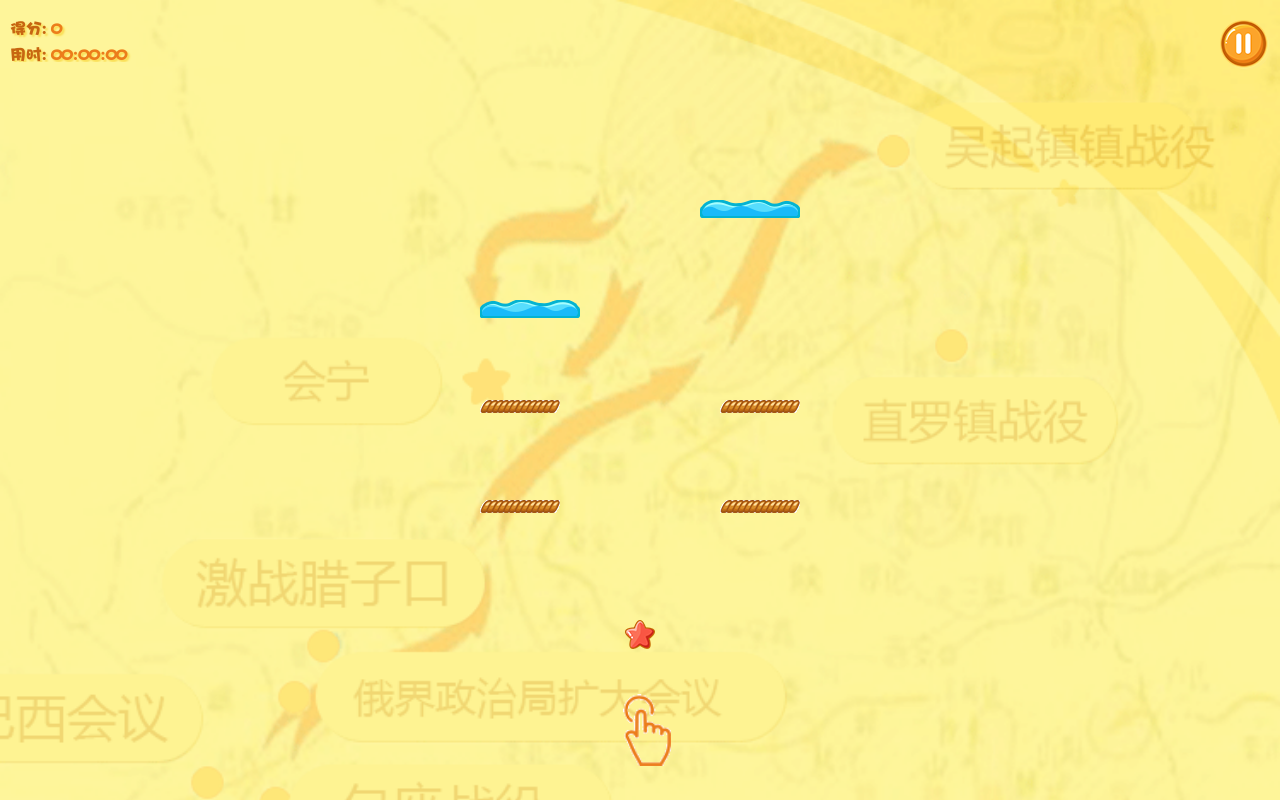
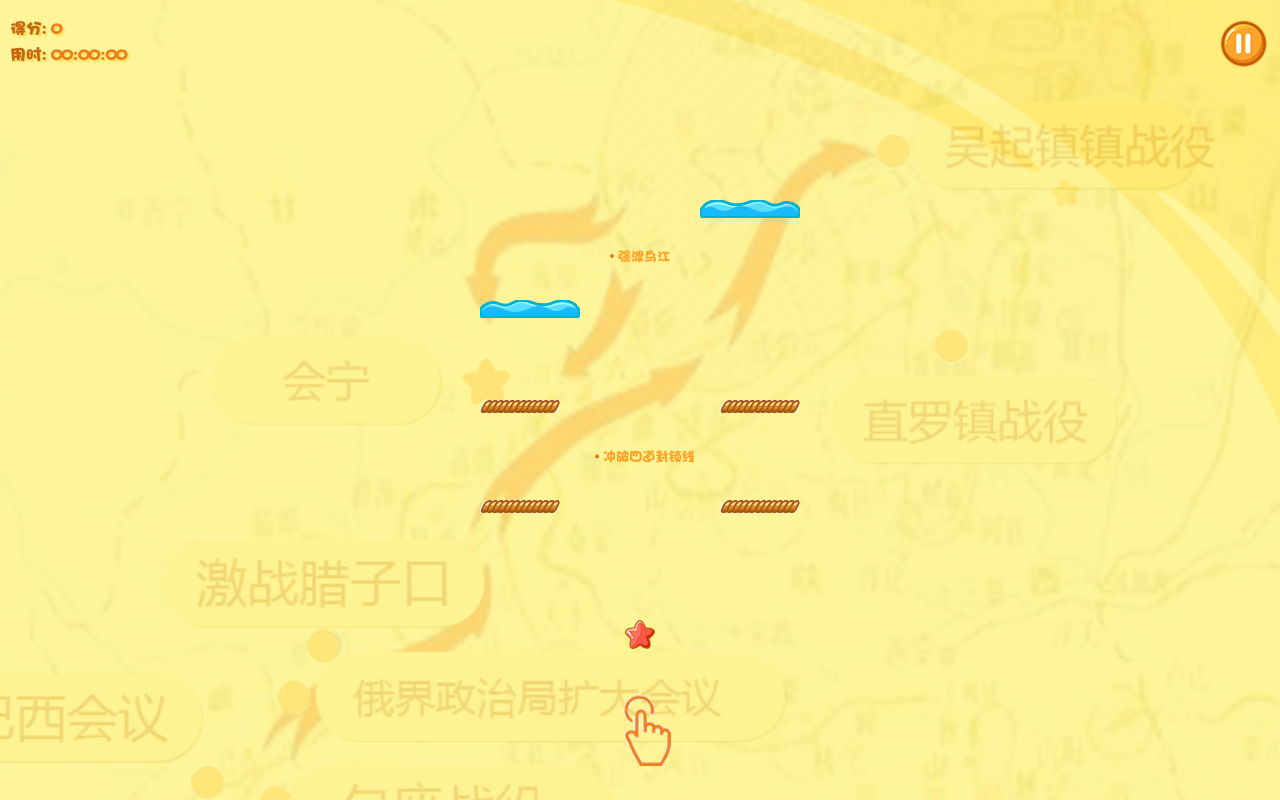
Before and after one commit to RedrockTeam/breakOut, a website: page src/html/game.html in a window 1280 px wide. Drawn offline with Linux system fonts and the light colour scheme.

Commit message:
:smirk:Finish all barrier painting, let's to go test distance and collision

```diff
--- a/src/js/game.js
+++ b/src/js/game.js
@@ -1,4 +1,3 @@
-
 $(window).on('scroll.elasticity',function (e){e.preventDefault();}).on('touchmove.elasticity',function(e){e.preventDefault();});
 /* 禁掉 webview 的拖动 */
 
@@ -82,7 +81,7 @@ $(document).ready(() => {
         touchTimer: null,
         currentLevel: 0,
         rolled: 0,
-        renderBarrier: [0, 3],
+        renderBarrier: [0, 8],
         judgeRender () {
             //if (this.rolled >= 120 && this.rolled < 410) {
             //    this.renderBarrier = [1, 2];
@@ -142,56 +141,62 @@ $(document).ready(() => {
             'barrier_one_br.move()',
             'barrier_one_tr.move()',
             'barrier_one_tl.move()',
-            'star.collision(barrier_one_bl.testPoint, barrier_one_bl.isClose, 10)',
-            'star.collision(barrier_one_tl.testPoint, barrier_one_tl.isClose, 10)'
+            'sign_one.paint()'
+            //'star.collision(barrier_one_bl.testPoint, barrier_one_bl.isClose, 10)',
+            //'star.collision(barrier_one_tl.testPoint, barrier_one_tl.isClose, 10)'
         ],
 
         [
             'barrier_two_b.move()',
             'barrier_two_t.move()',
-            'star.collision(barrier_two_b.testPoint, barrier_two_b.isClose, 20)',
-            'star.collision(barrier_two_t.testPoint, barrier_two_t.isClose, 20)'
+            'sign_two.paint()'
+            //'star.collision(barrier_two_b.testPoint, barrier_two_b.isClose, 20)',
+            //'star.collision(barrier_two_t.testPoint, barrier_two_t.isClose, 20)'
         ],
 
         [
             'barrier_three.rotate()',
-            'star.collision(barrier_three.testPoint.down.y, barrier_three.testPoint.down.status, 24)',
-            'star.collision(barrier_three.testPoint.up.y, barrier_three.testPoint.up.status, 24)'
-        ],
-
-        [
-            'barrier_three.rotate()',
-            'star.collision(barrier_three.testPoint.down.y, barrier_three.testPoint.down.status, 22)',
-            'star.collision(barrier_three.testPoint.up.y, barrier_three.testPoint.up.status, 22)',
-            'barrier_three_sign.paint()'
+            'sign_three.paint()'
+            //'star.collision(barrier_three.testPoint.down.y, barrier_three.testPoint.down.status, 24)',
+            //'star.collision(barrier_three.testPoint.up.y, barrier_three.testPoint.up.status, 24)'
         ],
 
         [
             'barrier_four.rotate()',
-            'star.collision(barrier_four.testPoint.down.y, barrier_four.testPoint.down.status, 22)',
-            'star.collision(barrier_four.testPoint.up.y, barrier_four.testPoint.up.status, 22)',
-            'barrier_four_sign.paint()'
+            'sign_four.paint()'
+            //'star.collision(barrier_three.testPoint.down.y, barrier_three.testPoint.down.status, 24)',
+            //'star.collision(barrier_three.testPoint.up.y, barrier_three.testPoint.up.status, 24)'
         ],
 
         [
             'barrier_five.rotate()',
-            'star.collision(barrier_five.testPoint.up.y, barrier_five.testPoint.up.status, 20)',
-            'star.collision(barrier_five.testPoint.down.y, barrier_five.testPoint.down.status, 20)',
-            'barrier_five_sign.paint()'
+            'sign_five.paint()'
+            //'star.collision(barrier_five.testPoint.down.y, barrier_five.testPoint.down.status, 24)',
+            //'star.collision(barrier_five.testPoint.up.y, barrier_five.testPoint.up.status, 24)'
         ],
 
         [
-            'barrier_six_b.move()',
-            'barrier_six_t.move()',
-            'star.collision(barrier_six_b.testPoint, barrier_six_b.isClose, 18)',
-            'star.collision(barrier_six_t.testPoint, barrier_six_t.isClose, 18)',
-            'barrier_six_sign.paint()'
+            'barrier_six.rotate()',
+            'sign_six.paint()'
+            //'star.collision(barrier_six.testPoint.down.y, barrier_six.testPoint.down.status, 24)',
+            //'star.collision(barrier_six.testPoint.up.y, barrier_six.testPoint.up.status, 24)'
         ],
 
         [
-            'barrier_seven_b.move()',
-            'barrier_seven_t.move()'
+            'barrier_seven_mountain.move()',
+            'barrier_seven_grass.move()',
+            'sign_seven.paint()'
+            //'star.collision(barrier_seven_mountain, barrier_seven_mountain.isClose, 18)',
+            //'star.collision(barrier_seven_grass.testPoint, barrier_seven_grass.isClose, 18)'
+        ],
+
+        [
+            'barrier_eight.rotate()',
+            'sign_eight.paint()'
+            //'star.collision(barrier_eight.testPoint.down.y, barrier_eight.testPoint.down.status, 24)',
+            //'star.collision(barrier_eight.testPoint.up.y, barrier_eight.testPoint.up.status, 24)'
         ]
+
 
     ];
     /*
@@ -566,70 +571,12 @@ $(document).ready(() => {
             this.context.clearRect(0, this.top - 40, window.innerWidth, window.innerHeight);
         }
         /* blinkErase 在游戏开始前的闪烁 */
-
     }
     /*
      *   class Sign
      *   标志的构造函数
      *   沿路的路标 下面的小手啥的
      * */
-
-    //const imgStar = document.querySelector("#img-star");
-    //const imgRope = document.querySelector("#img-rope");
-    //const imgTouch = document.querySelector("#img-touch");
-    //const imgT1 = document.querySelector("#img-title-1");
-    //const imgC1 = document.querySelector("#img-circle-1");
-    //const imgT2 = document.querySelector("#img-title-2");
-    //const imgC2 = document.querySelector("#img-circle-2");
-    //const imgT3 = document.querySelector("#img-title-3");
-    //const imgC3 = document.querySelector("#img-circle-3");
-    //const imgT4 = document.querySelector("#img-title-4");
-    //const imgC4 = document.querySelector("#img-circle-4");
-    //const imgT5 = document.querySelector("#img-title-5");
-    //const imgGrass = document.querySelector("#img-grass");
-    //const imgMountain = document.querySelector("#img-mountain");
-    //const imgT6 = document.querySelector("#img-title-6");
-    //const imgWater1 = document.querySelector("#img-water-1");
-    //const imgWater2 = document.querySelector("#img-water-2");
-
-    //
-    //const stage = new Stage();
-    //const touch = new Sign(167, winHeight - 70, 40, 60, imgTouch);
-    //const star = new Star(winHeight - 180, 145, 30, 30, imgStar);
-    //
-    //const barrier_one_bl = new Block(0, winHeight - 300, 80, 13, imgRope, true, 40, 120, [[110, 120]]);
-    //const barrier_one_br = new Block(240, winHeight - 300, 80, 13, imgRope, false, 200, 280, [[200, 215]]);
-    //const barrier_one_sign = new Sign(110, winHeight - 350, 100, 13, imgT1);
-    //const barrier_one_tl = new Block(0, winHeight - 400, 80, 13, imgRope, true, 40, 120, [[110, 120]]);
-    //const barrier_one_tr = new Block(240, winHeight - 400, 80, 13, imgRope, false, 200, 280, [[200, 215]]);
-    ///* 第一关的五个东西 */
-    //
-    //const barrier_two = new Circle(60, winHeight - 750, 200, 200, imgC1, 0, 0.02, [[0.7, 2.4]], [[3.9, 5.5]]);
-    //const barrier_two_sign = new Sign(125, winHeight - 660, 80, 13, imgT2);
-    ///* 第二关 一个圆 */
-    //
-    //
-    //const barrier_three = new Circle(60, winHeight - 1100, 200, 200, imgC2, 0, 0.01, [[0.5, 1], [2.1, 2.6], [3.6, 4.2], [5.1, 5.7]], [[0.5, 1], [2.1, 2.6], [3.6, 4.2], [5.1, 5.7]]);
-    //const barrier_three_sign = new Sign(130, winHeight - 1000, 80, 13, imgT3);
-    ///* 第三关 一个圆 */
-    //
-    //const barrier_four = new Circle(60, winHeight - 1500, 200, 200, imgC3, 0, 0.02, [[0.5, 1.6], [2.6, 3.7], [4.7, 5.7]], [[0, 0.5], [1.6, 2.6], [3.7, 4.7], [5.75, 7]]);
-    //const barrier_four_sign = new Sign(125, winHeight - 1400, 80, 13, imgT4);
-    ///* 第四关 一个圆 */
-    //
-    //const barrier_five = new Circle(60, winHeight - 2000, 215, 300, imgC4, 0, 0.04, [[1.1, 3.1], [4.2, 6.2]], [[1.1, 3.1], [4.2, 6.2]]);
-    //const barrier_five_sign = new Sign(80, winHeight - 1850, 130, 13, imgT5);
-    ///* 第五关 一个圆 */
-    //
-    //const barrier_six_b = new Block(0, winHeight - 2100, 100, 21, imgGrass, true, 50, 270, [[110, 210]]);
-    //const barrier_six_t = new Block(220, winHeight - 2250, 100, 26, imgMountain, true, 50, 270, [[110, 210]]);
-    //const barrier_six_sign = new Sign(110, winHeight - 2170, 130, 13, imgT6);
-    ///* 第六关 雪山和草地 */
-    //
-    //const barrier_seven_b = new Block(0, winHeight - 2400, 100, 21, imgWater1, true, 50, 270, [[110, 210]]);
-    //const barrier_seven_t = new Block(220, winHeight - 2500, 100, 21, imgWater2, true, 50, 270, [[110, 210]]);
-    ////const barrier_seven_sign = new Sign(110, winHeight - 2430, 130, 13, imgT6);
-    ///* 第七关 强渡乌江 */
 
     const winHeight = window.innerHeight;
     const stage = new Stage();
@@ -648,6 +595,13 @@ $(document).ready(() => {
         img: document.querySelector("#img-star")
 
     });
+    /*
+    *   @params:
+    *       winHeight: 屏幕可见区域的高度
+    *       stage: 游戏运行的舞台
+    *       touch: 闪动触摸提醒
+    *       star: 星星
+    * */
     const barrier_one_bl = new Block({
         left: 0,
         top: winHeight - 300,
@@ -696,6 +650,22 @@ $(document).ready(() => {
         maxRight: 280,
         zone: [[200, 215]]
     });
+    const sign_one = new Sign({
+        left: 115,
+        top: winHeight - 350,
+        width: 80,
+        height: 13,
+        img: document.querySelector("#img-title-1")
+    });
+    /*
+    *   第一关: 冲破四道封锁线
+    *   @params
+    *       barrier_one_bl: 四个小块左下方一块 (bottom left)
+    *       barrier_one_br: 四个小块右下方一块 (bottom right)
+    *       barrier_one_tl: 四个小块左上方一块 (top left)
+    *       barrier_one_tr: 四个小方块右上方一块 (top right)
+    *       sign_one: 关卡标志
+    * */
     const barrier_two_b = new Block({
         left: 0,
         top: winHeight - 500,
@@ -720,6 +690,20 @@ $(document).ready(() => {
         maxRight: 270,
         zone: [[110, 210]]
     });
+    const sign_two = new Sign({
+        left: 130,
+        top: winHeight - 550,
+        width: 80,
+        height: 13,
+        img: document.querySelector("#img-title-2")
+    });
+    /*
+    *   第二关: 强渡乌江
+    *   @params:
+    *       barrier_two_b: 下面一块 (bottom)
+    *       barrier_two_t: 上面一块 (top)
+    *       sign_two: 关卡标志
+    * */
     const barrier_three = new Circle({
         x: 60,
         y: winHeight - 900,
@@ -731,35 +715,152 @@ $(document).ready(() => {
         zoneUp: [[0.7, 2.4]],
         zoneDown: [[3.9, 5.5]]
     });
-
-//const barrier_two = new Circle(60, winHeight - 750, 200, 200, imgC1, 0, 0.02, [[0.7, 2.4]], [[3.9, 5.5]]);
-//    constructor (obj) {
-//        this.context = pub.context;
-//
-//        this.start = {
-//            x: obj.x,
-//            y: obj.y
-//        };
-//
-//        this.width = obj.width;
-//        this.height = obj.height;
-//        this.img = obj.img;
-//        this.rotateDeg = obj.rotateDegree;
-//        this.initDegree = obj.rotateDegree;
-//        this.testPoint = {
-//            up: {
-//                y: this.start.y + 10,
-//                zone: obj.zoneUp,
-//                status: true
-//            },
-//            down: {
-//                y: this.start.y - 10 + this.height,
-//                zone: obj.zoneDown,
-//                status: true
-//            }
-//        };
-//        this.rotateSpeed = obj.rotateSpeed;
-//    }
+    const sign_three = new Sign({
+        left: 130,
+        top: winHeight - 800,
+        width: 80,
+        height: 13,
+        img: document.querySelector("#img-title-3")
+    });
+    /*
+    *   第三关: 遵义会议
+    *   @params
+    *       barrier_three: 圆环 (中间一个缺口的)
+    *       sign_three: 关卡标志
+    * */
+    const barrier_four = new Circle({
+        x: 60,
+        y: winHeight - 1200,
+        width: 200,
+        height: 200,
+        img: document.querySelector("#img-circle-4"),
+        rotateDegree: 0,
+        rotateSpeed: 0.02,
+        zoneUp: [[0.5, 1], [2.1, 2.6], [3.6, 4.2], [5.1, 5.7]],
+        zoneDown: [[0.5, 1], [2.1, 2.6], [3.6, 4.2], [5.1, 5.7]]
+    });
+    const sign_four = new Sign({
+        left: 130,
+        top: winHeight - 1100,
+        width: 80,
+        height: 13,
+        img: document.querySelector("#img-title-4")
+    });
+    /*
+     *   第四关: 四渡赤水
+     *   @params
+     *       barrier_four: 圆环 (中间四个缺口的)
+     *       sign_four: 关卡标志
+     * */
+    const barrier_five = new Circle({
+        x: 60,
+        y: winHeight - 1500,
+        width: 200,
+        height: 200,
+        img: document.querySelector("#img-circle-3"),
+        rotateDegree: 0,
+        rotateSpeed: 0.02,
+        zoneUp: [[0.5, 1.6], [2.6, 3.7], [4.7, 5.7]],
+        zoneDown: [[0, 0.5], [1.6, 2.6], [3.7, 4.7], [5.75, 7]]
+    });
+    const sign_five = new Sign({
+        left: 120,
+        top: winHeight - 1400,
+        width: 80,
+        height: 13,
+        img: document.querySelector("#img-title-5")
+    });
+    /*
+    *   第五关: 巧渡金沙江
+    *   @params:
+    *       barrier_five: 圆环 (中间三个缺口的)
+    *       sign_five: 关卡标志
+    * */
+    const barrier_six = new Circle({
+        x: 60,
+        y: winHeight - 1900,
+        width: 215,
+        height: 300,
+        img: document.querySelector("#img-circle-2"),
+        rotateDegree: 0,
+        rotateSpeed: 0.03,
+        zoneUp: [[1.1, 3.1], [4.2, 6.2]],
+        zoneDown: [[1.1, 3.1], [4.2, 6.2]]
+    });
+    const sign_six = new Sign({
+        left: 90,
+        top: winHeight - 1750,
+        width: 100,
+        height: 13,
+        img: document.querySelector("#img-title-6")
+    });
+    /*
+    *   第六关: 飞夺泸定桥 强渡大渡河
+    *   @params:
+    *       barrier_six: 圆环 (中间两个缺口的)
+    *       sign_six: 关卡标志
+    * */
+    const barrier_seven_mountain = new Block({
+        left: 220,
+        top: winHeight - 2000,
+        width: 100,
+        height: 21,
+        img: document.querySelector("#img-mountain"),
+        direction: false,
+        speed: 2,
+        maxLeft: 50,
+        maxRight: 270,
+        zone: [[110, 210]]
+    });
+    const barrier_seven_grass = new Block({
+        left: 0,
+        top: winHeight - 2100,
+        width: 100,
+        height: 21,
+        img: document.querySelector("#img-grass"),
+        direction: true,
+        speed: 2,
+        maxLeft: 50,
+        maxRight: 270,
+        zone: [[110, 210]]
+    });
+    const sign_seven = new Sign({
+        left: 100,
+        top: winHeight - 2050,
+        width: 80,
+        height: 13,
+        img: document.querySelector("#img-title-7")
+    });
+    /*
+    *   第七关: 爬雪山 过草地
+    *   @params:
+    *       barrier_seven_mountain: 雪山
+    *       barrier_seven_grass: 草地
+    *       sign_seven: 关卡标志
+    * */
+    const barrier_eight = new Circle({
+        x: 60,
+        y: winHeight - 2400,
+        width: 200,
+        height: 200,
+        img: document.querySelector("#img-circle-1"),
+        rotateDegree: 0,
+        rotateSpeed: 0.04,
+        zoneUp: [[0.7, 2.4]],
+        zoneDown: [[3.9, 5.5]]
+    });
+    const sign_eight = new Sign({
+        left: 125,
+        top: winHeight - 2300,
+        width: 80,
+        height: 13,
+        img: document.querySelector("#img-title-8")
+    });
+    /*
+    *   第八关: 突破腊子口
+    *   @params:
+    *       barrier_eight: 圆环 (中间一个缺口的)
+    * */
 
     stage.refresh();
 
@@ -768,8 +869,10 @@ $(document).ready(() => {
         barrier_one_br.paint();
         barrier_one_tl.paint();
         barrier_one_tr.paint();
+        sign_one.paint();
         barrier_two_b.paint();
         barrier_two_t.paint();
+        sign_two.paint();
         star.paint();
     }, 200);
 
```
Also changed, not shown: src/html/game.html (+1 -0 lines), dist/html/game.html, dist/js/game.js.
